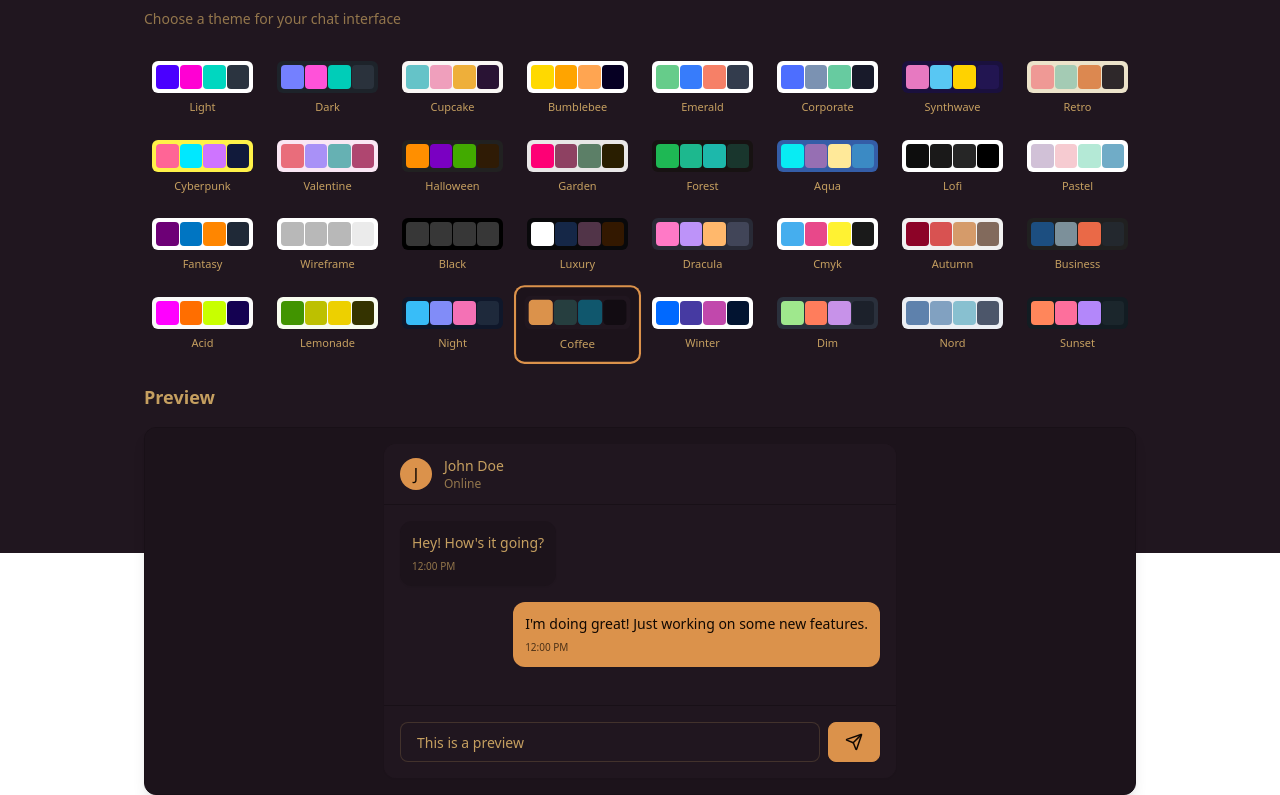
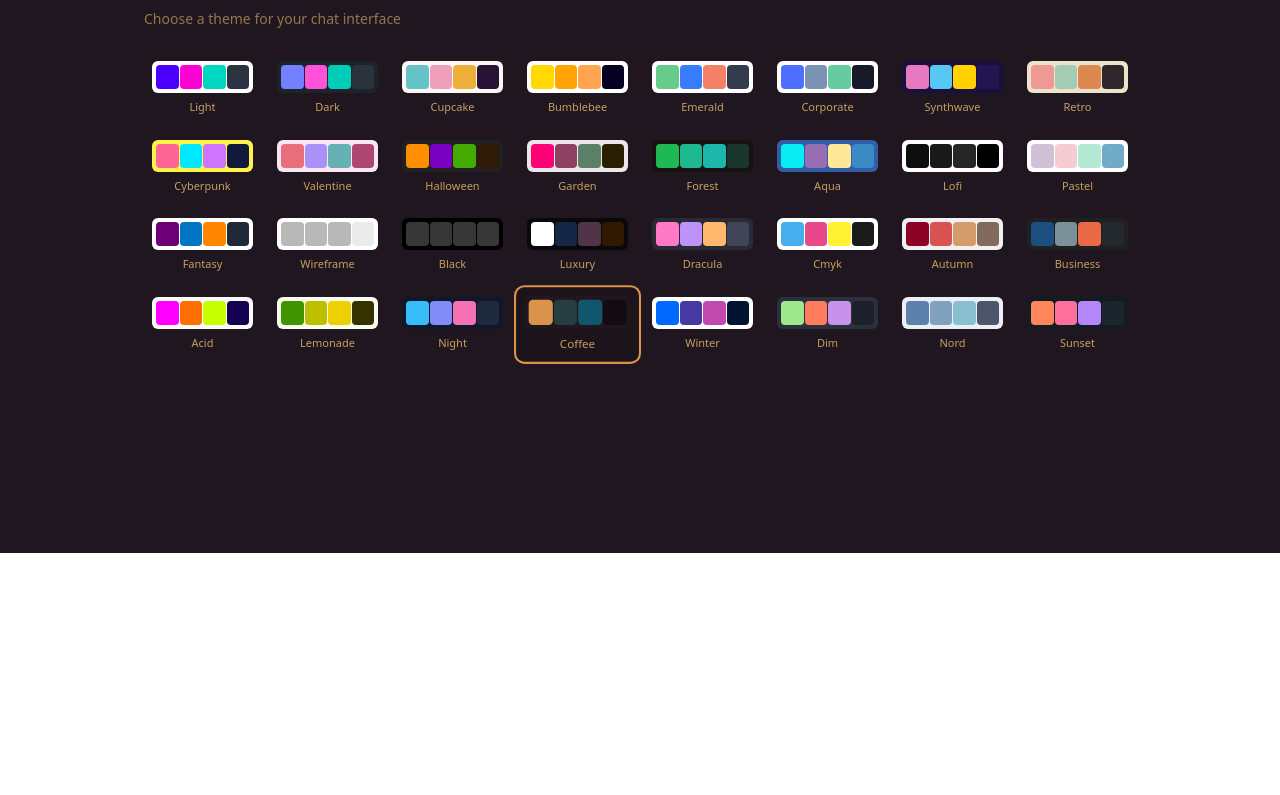
Before and after one commit to Dacosmicgiant/RTCA-Echo, a React (Vite) app in the folder frontend/: page /settings in a window 1280 px wide. Shown: the part 247-1042 px from the top of the page. After the commit the page ends 800 px from the top, so only its background shows below. Built offline with nearby package versions, Linux system fonts and the light colour scheme; no server answers.

Commit message:
removed preview in settings

```diff
--- a/frontend/src/pages/SettingsPage.jsx
+++ b/frontend/src/pages/SettingsPage.jsx
@@ -78,74 +78,7 @@
                 ))}
               </div>
 
-              {/* Preview Section */}
-              <div className="space-y-4">
-                <h3 className="text-lg font-semibold">Preview</h3>
-                <div className="rounded-xl border border-base-300 overflow-hidden bg-base-100 shadow-lg">
-                  <div className="p-4 bg-base-200">
-                    <div className="max-w-lg mx-auto">
-                      {/* Mock Chat UI */}
-                      <div className="bg-base-100 rounded-xl shadow-sm overflow-hidden">
-                        {/* Chat Header */}
-                        <div className="px-4 py-3 border-b border-base-300 bg-base-100">
-                          <div className="flex items-center gap-3">
-                            <div className="w-8 h-8 rounded-full bg-primary flex items-center justify-center text-primary-content font-medium">
-                              J
-                            </div>
-                            <div>
-                              <h3 className="font-medium text-sm">John Doe</h3>
-                              <p className="text-xs text-base-content/70">Online</p>
-                            </div>
-                          </div>
-                        </div>
 
-                        {/* Chat Messages */}
-                        <div className="p-4 space-y-4 min-h-[200px] max-h-[200px] overflow-y-auto bg-base-100">
-                          {PREVIEW_MESSAGES.map((message) => (
-                            <div
-                              key={message.id}
-                              className={`flex ${message.isSent ? "justify-end" : "justify-start"}`}
-                            >
-                              <div
-                                className={`
-                                  max-w-[80%] rounded-xl p-3 shadow-sm transition-all hover:scale-105
-                                  ${message.isSent ? "bg-primary text-primary-content" : "bg-base-200"}
-                                `}
-                              >
-                                <p className="text-sm">{message.content}</p>
-                                <p
-                                  className={`
-                                    text-[10px] mt-1.5
-                                    ${message.isSent ? "text-primary-content/70" : "text-base-content/70"}
-                                  `}
-                                >
-                                  12:00 PM
-                                </p>
-                              </div>
-                            </div>
-                          ))}
-                        </div>
-
-                        {/* Chat Input */}
-                        <div className="p-4 border-t border-base-300 bg-base-100">
-                          <div className="flex gap-2">
-                            <input
-                              type="text"
-                              className="input input-bordered flex-1 text-sm h-10"
-                              placeholder="Type a message..."
-                              value="This is a preview"
-                              readOnly
-                            />
-                            <button className="btn btn-primary h-10 min-h-0">
-                              <Send size={18} />
-                            </button>
-                          </div>
-                        </div>
-                      </div>
-                    </div>
-                  </div>
-                </div>
-              </div>
             </div>
           )}
 
```
